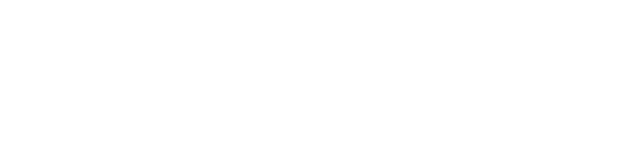
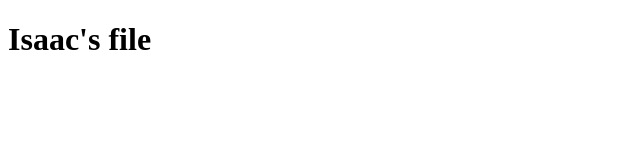
Before and after one commit to sskiragu/sat-DevApp, a plain HTML site: page isaac.html in a window 1280 px wide. Shown: the whole page, without its empty margins (0-640 px from the left). Drawn offline with Linux system fonts and the light colour scheme.

Commit message:
added isaac file

```diff
--- a/isaac.html
+++ b/isaac.html
@@ -1,11 +1,9 @@
 <!DOCTYPE html>
 <html>
 <head>
-	<title>
-
-	</title>
+	<title></title>
 </head>
 <body>
-
+<h1>Isaac's file</h1>
 </body>
 </html>
```
